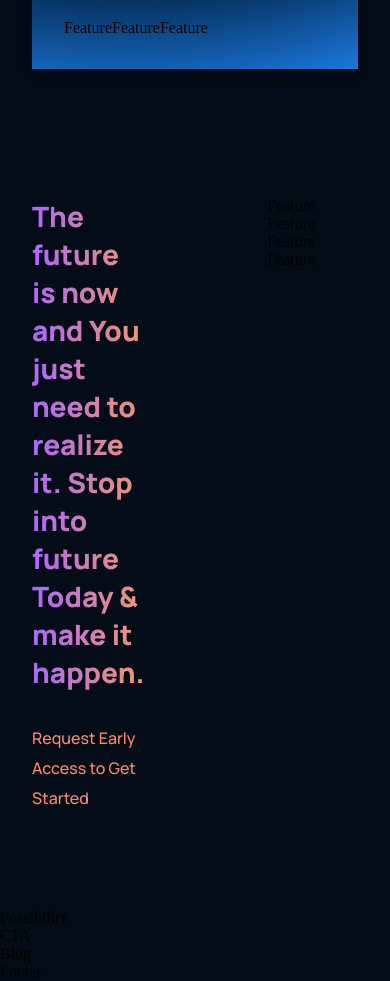
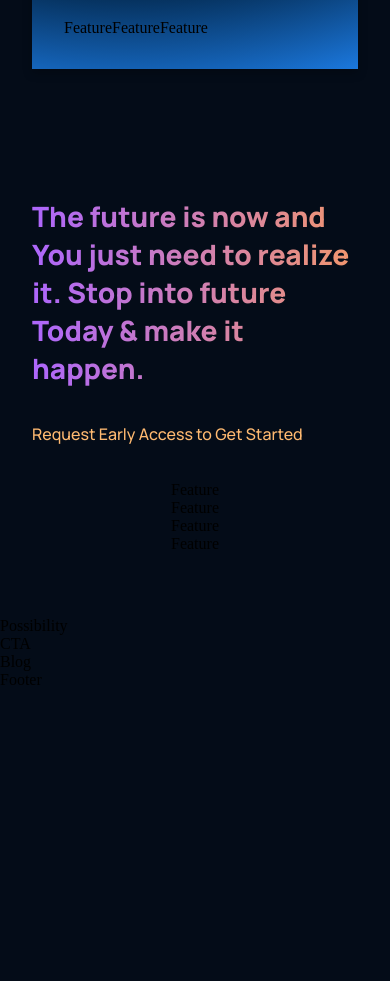
Before and after one commit to Fatima-hub333/react-website, a React (Create React App) app: page / in a window 390 px wide. Shown: the part 1720-2701 px from the top of the page. After the commit the page ends 2409 px from the top, so only its background shows below. Built offline with nearby package versions, Linux system fonts and the light colour scheme.

Commit message:
Done with features section

```diff
--- a/src/containers/features/features.css
+++ b/src/containers/features/features.css
@@ -14,3 +14,44 @@
   text-align: left;
   margin-right: 5rem;
 }
+
+.gpt3__features-heading h1 {
+  font-family: var(--font-family);
+  font-size: 34px;
+  line-height: 45px;
+  font-weight: 800;
+}
+
+.gpt3__features-heading p {
+  font-family: var(--font-family);
+  font-weight: 500;
+  font-size: 16px;
+  line-height: 30px;
+  color: #FFBA71;
+  margin-top: 2rem;
+}
+
+.gpt3__features-container {
+  flex: 1.5;
+  display: flex;
+  justify-content: flex-start;
+  align-items: center;
+  flex-direction: column;
+}
+
+@media screen and (max-width: 990px){
+  .gpt3__features {
+    flex-direction: column;
+  }
+
+  .gpt3__features-heading {
+    margin: 0 0 2rem 0;
+  }
+}
+
+@media screen and (max-width: 550px){
+  .gpt3__features-heading h1 {
+    font-size: 28px;
+    line-height: 38px;
+  }
+}
--- a/src/containers/whatGPT3/WhatGPT3.jsx
+++ b/src/containers/whatGPT3/WhatGPT3.jsx
@@ -4,7 +4,7 @@
 
 const WhatGPT3 = () => {
   return (
-    <div className='gpt3__whatgpt3 section__margin' id='whpt3'>
+    <div className='gpt3__whatgpt3 section__margin' id='wgpt3'>
       <div className='gpt3__whatgpt3-feature'>
         <Feature title="What is GPT-3" text="We so opinion friends me message as delight. Whole front do of plate heard oh ought. His defective nor convinced residence own. Connection has put impossible own apartments boisterous. At jointure ladyship an insisted so humanity he. Friendly bachelor entrance to on by."/>
       </div>
```
